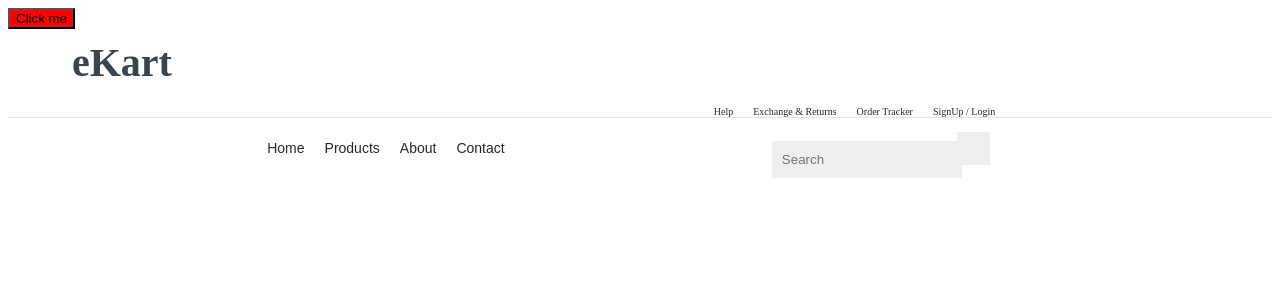
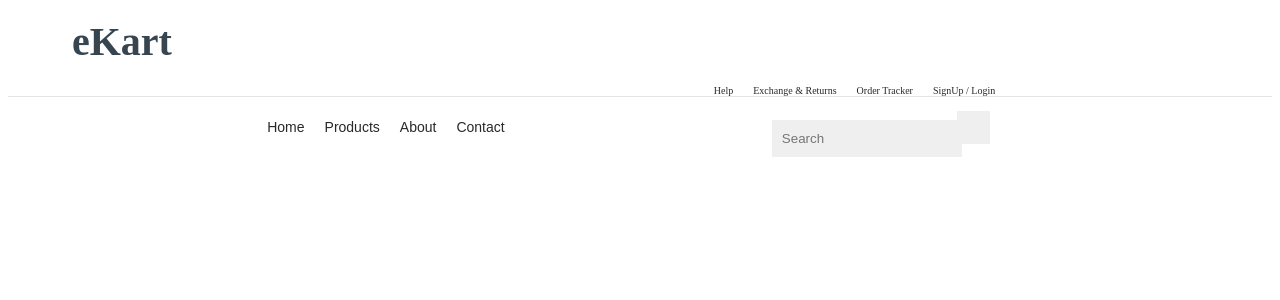
Before and after one commit to luanalimadeveloper/angular-complete-course, an Angular app: page / in a window 1280 px wide. Shown: the top 300 px of the page. Built offline with nearby package versions, Linux system fonts and the light colour scheme.

Commit message:
Styling View Template | Angular Components & Directives -Remove button

```diff
--- a/src/app/app.component.html
+++ b/src/app/app.component.html
@@ -1,2 +1 @@
-<button>Click me</button>
 <app-header></app-header>
```
